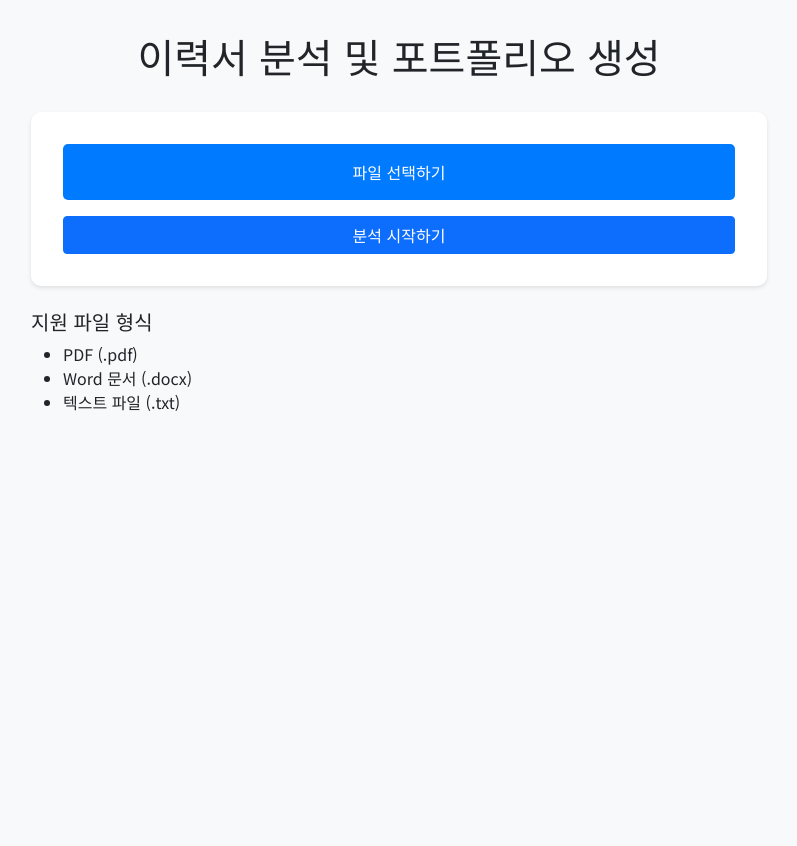
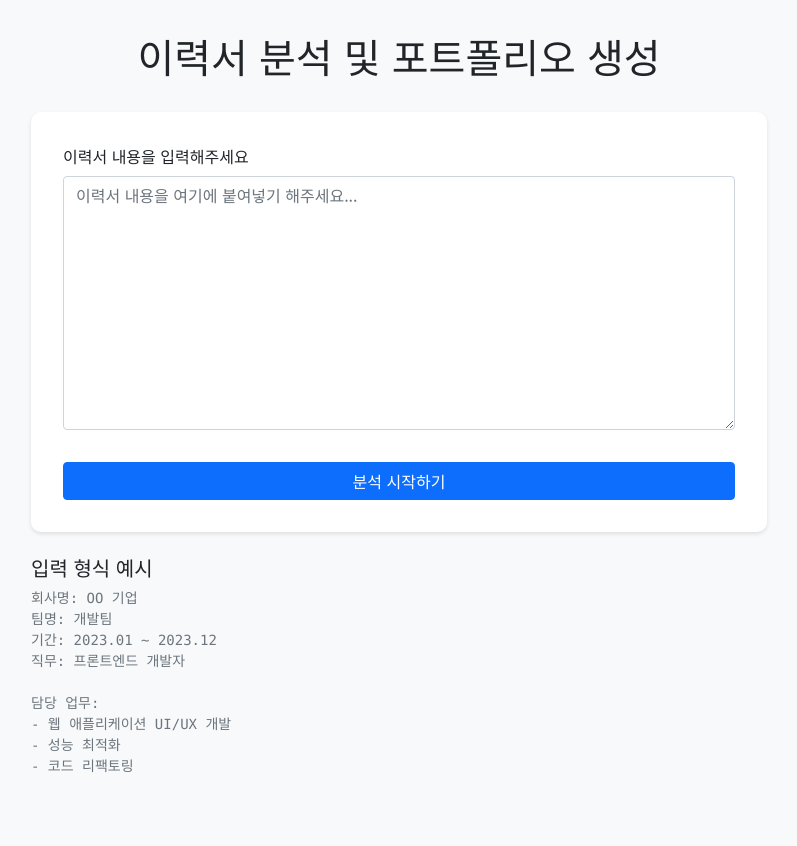
Before and after one commit to earningss793/GROWTHFOLIO2, a Flask app: page / in a window 1280 px wide. Shown: the whole page, without its empty margins (241-1038 px from the left). Before the commit the page ends 411 px from the top, so only its background shows below. Run offline with Flask 3, Linux system fonts and the light colour scheme.

Commit message:
Agent query: 텍스트 입력 방식으로 변경된 이력서 분석이 정상적으로 작동하나요?
Refactor resume analysis application to use text input instead of file upload.

Screenshot: https://storage.googleapis.com/screenshot-production-us-central1/2ddb2ace-feac-4855-9cc1-31eebc75f8a6/34eb3c49-49f1-4cf5-a9e0-cebe8b9729d2.jpg

```diff
--- a/app.py
+++ b/app.py
@@ -2,107 +2,56 @@ import os
 import json
 import anthropic
 from flask import Flask, render_template, request, jsonify, send_file
-from werkzeug.utils import secure_filename
 from pptx import Presentation
-from utils import extract_text_from_file, analyze_resume
+from utils import analyze_resume
 import logging
 
 app = Flask(__name__)
 app.secret_key = os.urandom(24)
 
-# Configure upload folder
-UPLOAD_FOLDER = 'uploads'
+# Configure output folder
 OUTPUT_FOLDER = 'output'
-ALLOWED_EXTENSIONS = {'txt', 'pdf', 'docx'}
 
-if not os.path.exists(UPLOAD_FOLDER):
-    os.makedirs(UPLOAD_FOLDER)
 if not os.path.exists(OUTPUT_FOLDER):
     os.makedirs(OUTPUT_FOLDER)
-
-app.config['UPLOAD_FOLDER'] = UPLOAD_FOLDER
-app.config['MAX_CONTENT_LENGTH'] = 16 * 1024 * 1024  # 16MB max file size
 
 # Initialize Anthropic client
 client = anthropic.Anthropic(
     api_key=os.getenv('ANTHROPIC_API_KEY')
 )
 
-def allowed_file(filename):
-    try:
-        if '.' not in filename:
-            logging.warning(f"파일에 확장자가 없습니다: {filename}")
-            return False
-
-        extension = filename.rsplit('.', 1)[1].lower()
-        logging.debug(f"파일 확장자 검사: {filename} -> {extension}")
-
-        is_allowed = extension in ALLOWED_EXTENSIONS
-        if not is_allowed:
-            logging.warning(f"지원하지 않는 파일 형식입니다: {extension}")
-
-        return is_allowed
-    except Exception as e:
-        logging.error(f"파일 확장자 검사 중 오류 발생: {str(e)}")
-        return False
-
 @app.route('/')
 def index():
     return render_template('index.html')
 
-@app.route('/upload', methods=['POST'])
-def upload_file():
-    if 'file' not in request.files:
-        return jsonify({'error': '파일이 선택되지 않았습니다.'}), 400
+@app.route('/analyze', methods=['POST'])
+def analyze():
+    if not request.is_json:
+        return jsonify({'error': '잘못된 요청 형식입니다.'}), 400
 
-    file = request.files['file']
-    if file.filename == '':
-        return jsonify({'error': '파일이 선택되지 않았습니다.'}), 400
+    data = request.get_json()
+    resume_text = data.get('resume_text')
+
+    if not resume_text:
+        return jsonify({'error': '이력서 내용이 비어있습니다.'}), 400
 
     try:
-        if file and allowed_file(file.filename):
-            # 파일명 보안 처리 및 원본 확장자 보존
-            original_filename = file.filename
-            extension = original_filename.rsplit('.', 1)[1].lower()
-            base_filename = secure_filename(original_filename.rsplit('.', 1)[0])
+        # Analyze resume using Claude API
+        analysis_result = analyze_resume(client, resume_text)
 
-            if not base_filename:  # secure_filename이 빈 문자열을 반환한 경우
-                base_filename = 'uploaded_file'
+        # Generate PowerPoint
+        pptx_path = generate_portfolio(analysis_result)
 
-            filename = f"{base_filename}.{extension}"
-            logging.debug(f"처리된 파일명: {original_filename} -> {filename}")
-
-            filepath = os.path.join(app.config['UPLOAD_FOLDER'], filename)
-            file.save(filepath)
-
-            logging.info(f"파일 업로드 완료: {filename}")
-            logging.debug(f"저장된 파일 경로: {filepath}")
-
-            # Extract text from file
-            text_content = extract_text_from_file(filepath)
-            logging.debug(f"텍스트 추출 완료: {len(text_content)} 글자")
-
-            if not text_content.strip():
-                raise ValueError("파일에서 텍스트를 추출할 수 없습니다.")
-
-            # Analyze resume using Claude API
-            analysis_result = analyze_resume(client, text_content)
-
-            # Generate PowerPoint
-            pptx_path = generate_portfolio(analysis_result)
-
-            return render_template('result.html',
-                                analysis=analysis_result,
-                                pptx_path=pptx_path)
-
-        return jsonify({'error': '지원하지 않는 파일 형식입니다.'}), 400
+        return render_template('result.html',
+                            analysis=analysis_result,
+                            pptx_path=pptx_path)
 
     except ValueError as e:
-        logging.error(f"Value error in upload_file: {str(e)}")
+        logging.error(f"Value error in analyze: {str(e)}")
         return jsonify({'error': str(e)}), 400
     except Exception as e:
-        logging.error(f"Unexpected error in upload_file: {str(e)}")
-        return jsonify({'error': '파일 처리 중 오류가 발생했습니다.'}), 500
+        logging.error(f"Unexpected error in analyze: {str(e)}")
+        return jsonify({'error': '이력서 분석 중 오류가 발생했습니다.'}), 500
 
 def generate_portfolio(analysis_result):
     try:
@@ -141,7 +90,7 @@ def generate_portfolio(analysis_result):
                     p.text = result
                     p.level = 1
 
-        output_path = os.path.join(app.config['OUTPUT_FOLDER'], 'portfolio.pptx')
+        output_path = os.path.join(OUTPUT_FOLDER, 'portfolio.pptx')
         prs.save(output_path)
         logging.info("포트폴리오 생성 완료")
         return output_path
@@ -153,7 +102,7 @@ def generate_portfolio(analysis_result):
 @app.route('/download/<filename>')
 def download_file(filename):
     try:
-        return send_file(os.path.join(app.config['OUTPUT_FOLDER'], filename),
+        return send_file(os.path.join(OUTPUT_FOLDER, filename),
                         as_attachment=True)
     except Exception as e:
         logging.error(f"파일 다운로드 중 오류 발생: {str(e)}")
--- a/static/js/main.js
+++ b/static/js/main.js
@@ -1,24 +1,17 @@
 document.addEventListener('DOMContentLoaded', function() {
-    const form = document.getElementById('upload-form');
-    const fileInput = document.getElementById('file-input');
+    const form = document.getElementById('resume-form');
+    const textArea = document.getElementById('resume-text');
     const progressBar = document.querySelector('.progress');
     const progressBarInner = document.querySelector('.progress-bar');
     const alert = document.querySelector('.alert');
 
-    fileInput.addEventListener('change', function(e) {
-        const fileName = e.target.files[0]?.name;
-        if (fileName) {
-            document.querySelector('.upload-btn').textContent = fileName;
-        }
-    });
-
     form.addEventListener('submit', async function(e) {
         e.preventDefault();
 
-        const formData = new FormData(form);
+        const resumeText = textArea.value.trim();
 
-        if (!fileInput.files[0]) {
-            showAlert('파일을 선택해주세요.', 'danger');
+        if (!resumeText) {
+            showAlert('이력서 내용을 입력해주세요.', 'danger');
             return;
         }
 
@@ -36,9 +29,14 @@ document.addEventListener('DOMContentLoaded', function() {
                 }
             }, 500);
 
-            const response = await fetch('/upload', {
+            const response = await fetch('/analyze', {
                 method: 'POST',
-                body: formData
+                headers: {
+                    'Content-Type': 'application/json',
+                },
+                body: JSON.stringify({
+                    resume_text: resumeText
+                })
             });
 
             clearInterval(progressInterval);
@@ -53,7 +51,7 @@ document.addEventListener('DOMContentLoaded', function() {
             }
 
         } catch (error) {
-            showAlert('파일 업로드 중 오류가 발생했습니다.', 'danger');
+            showAlert('분석 중 오류가 발생했습니다.', 'danger');
         }
     });
 
--- a/templates/index.html
+++ b/templates/index.html
@@ -13,11 +13,12 @@
         <h1 class="text-center mb-4">이력서 분석 및 포트폴리오 생성</h1>
 
         <div class="upload-container">
-            <form id="upload-form" enctype="multipart/form-data">
-                <input type="file" id="file-input" name="file" class="file-input" accept=".pdf,.docx,.txt">
-                <label for="file-input" class="upload-btn">
-                    파일 선택하기
-                </label>
+            <form id="resume-form">
+                <div class="mb-3">
+                    <label for="resume-text" class="form-label">이력서 내용을 입력해주세요</label>
+                    <textarea class="form-control" id="resume-text" name="resume_text"
+                              rows="10" placeholder="이력서 내용을 여기에 붙여넣기 해주세요..."></textarea>
+                </div>
 
                 <div class="progress">
                     <div class="progress-bar progress-bar-striped progress-bar-animated"
@@ -37,12 +38,18 @@
         </div>
 
         <div class="mt-4">
-            <h5>지원 파일 형식</h5>
-            <ul>
-                <li>PDF (.pdf)</li>
-                <li>Word 문서 (.docx)</li>
-                <li>텍스트 파일 (.txt)</li>
-            </ul>
+            <h5>입력 형식 예시</h5>
+            <pre class="text-muted">
+회사명: OO 기업
+팀명: 개발팀
+기간: 2023.01 ~ 2023.12
+직무: 프론트엔드 개발자
+
+담당 업무:
+- 웹 애플리케이션 UI/UX 개발
+- 성능 최적화
+- 코드 리팩토링
+            </pre>
         </div>
     </div>
 
```
